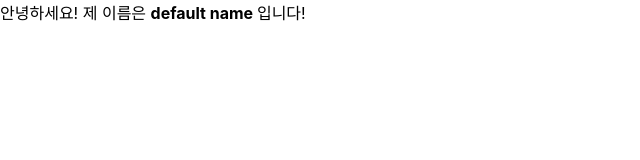
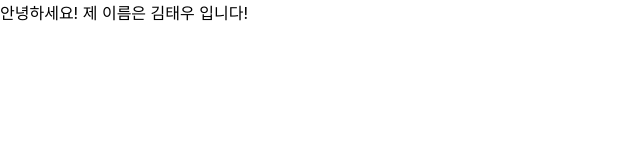
Before and after one commit to twkim-0501/Newbie_Project_Toby_SPARCS, a React (Create React App) app in the folder start-react-app/: page / in a window 1280 px wide. Shown: the top 160 px of the page, without its empty margins (0-640 px from the left). Built offline with nearby package versions, Linux system fonts and the light colour scheme.

Commit message:
Practice functional component

```diff
--- a/start-react-app/src/App.js
+++ b/start-react-app/src/App.js
@@ -4,7 +4,7 @@ import './App.css';
 class App extends Component {
   render() {
     return (
-      <MyName />
+      <MyName name="김태우"/>
     );
   }
 }
--- a/start-react-app/src/MyName.js
+++ b/start-react-app/src/MyName.js
@@ -1,5 +1,12 @@
 import React, { Component } from 'react';
-
+const MyName = ({name}) => {
+    return(
+        <div>
+            안녕하세요! 제 이름은 {name} 입니다!
+        </div>
+    );
+};
+/*
 class MyName extends Component{
     static defaultProps ={
         name: "default name"
@@ -11,6 +18,6 @@ class MyName extends Component{
             </div>
         );
     }
-}
+}*/
 
 export default MyName;
```
